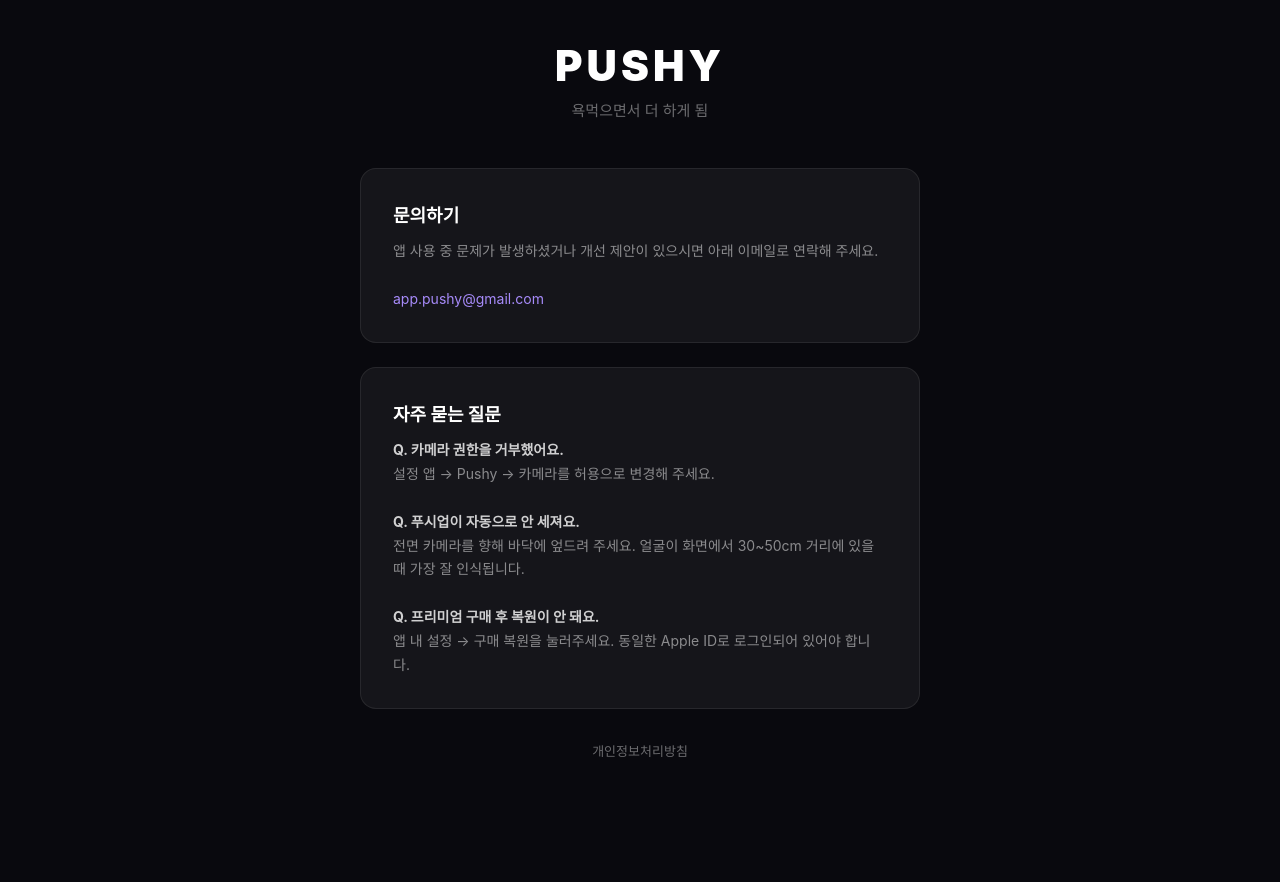
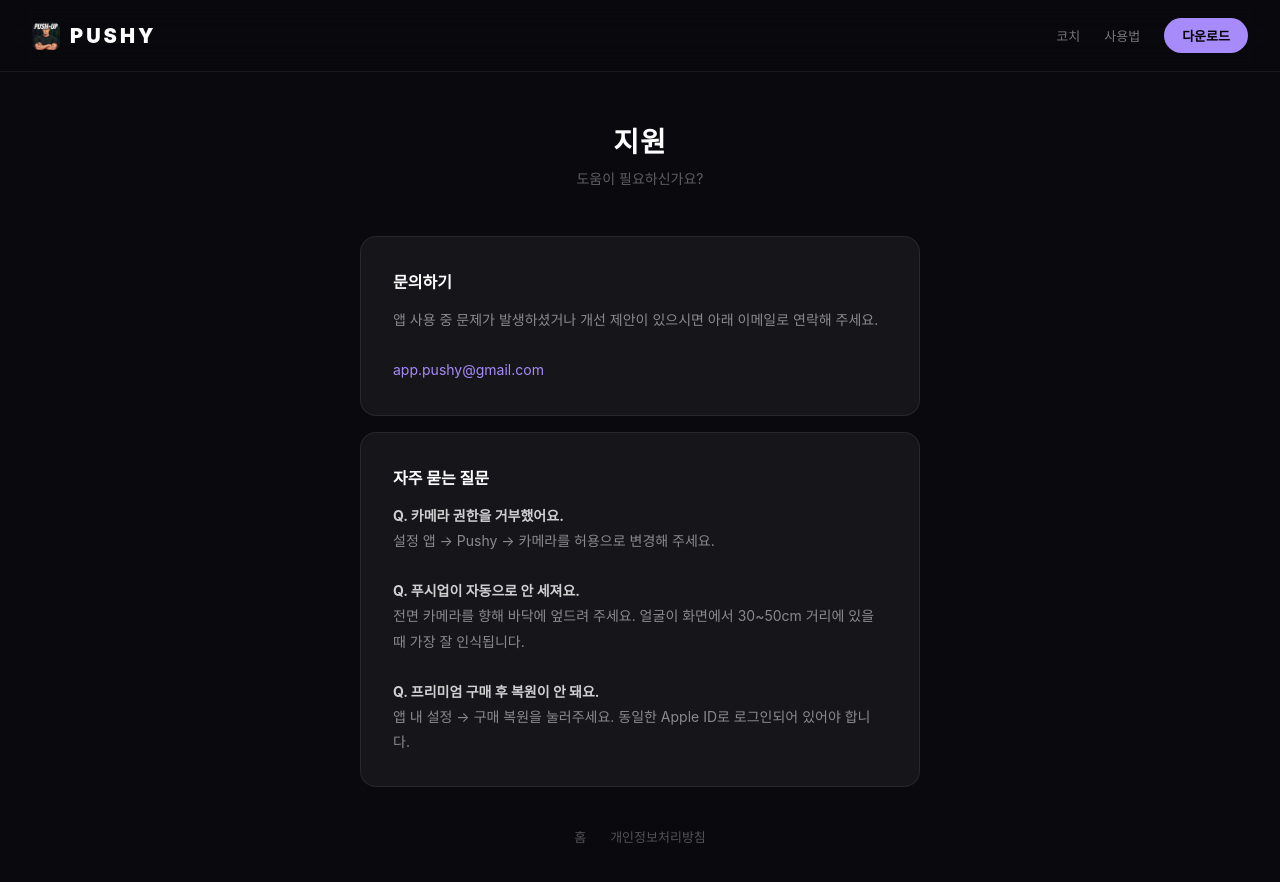
Before and after one commit to app-pushy/app-pushy.github.io, a plain HTML site: page support.html in a window 1280 px wide. Before the commit the page ends 800 px from the top, so only its background shows below. Drawn offline with Linux system fonts and the light colour scheme.

Commit message:
feat: add consistent nav bar to support and privacy pages

```diff
--- a/support.html
+++ b/support.html
@@ -5,7 +5,7 @@
   <meta name="viewport" content="width=device-width, initial-scale=1.0">
   <title>Pushy - 지원</title>
   <style>
-    * { margin: 0; padding: 0; box-sizing: border-box; }
+    *, *::before, *::after { margin: 0; padding: 0; box-sizing: border-box; }
     body {
       background: #09090e;
       color: #fff;
@@ -14,24 +14,60 @@
       display: flex;
       flex-direction: column;
       align-items: center;
-      justify-content: center;
-      padding: 40px 24px;
+      padding: 120px 24px 60px;
+    }
+    nav {
+      position: fixed;
+      top: 0; left: 0; right: 0;
+      z-index: 100;
+      display: flex;
+      align-items: center;
+      justify-content: space-between;
+      padding: 18px 32px;
+      background: rgba(9,9,14,0.85);
+      backdrop-filter: blur(16px);
+      border-bottom: 1px solid rgba(255,255,255,0.08);
+    }
+    .nav-logo {
+      font-size: 20px;
+      font-weight: 900;
+      letter-spacing: 3px;
+      color: #fff;
+      text-decoration: none;
+      display: flex;
+      align-items: center;
+      gap: 10px;
+    }
+    .nav-logo img { width: 28px; height: 28px; border-radius: 7px; }
+    .nav-links { display: flex; gap: 24px; align-items: center; }
+    .nav-links a {
+      font-size: 13px;
+      color: rgba(255,255,255,0.45);
+      text-decoration: none;
+      transition: color 0.2s;
+    }
+    .nav-links a:hover { color: #fff; }
+    .nav-cta {
+      background: #a78bfa;
+      color: #000 !important;
+      font-weight: 700;
+      padding: 8px 18px;
+      border-radius: 20px;
     }
     .container {
       max-width: 560px;
       width: 100%;
       text-align: center;
     }
-    .logo {
-      font-size: 42px;
+    .page-title {
+      font-size: 28px;
       font-weight: 900;
-      letter-spacing: 4px;
-      color: #fff;
+      letter-spacing: 1px;
       margin-bottom: 8px;
     }
-    .tagline {
-      font-size: 15px;
-      color: rgba(255,255,255,0.4);
+    .page-sub {
+      font-size: 14px;
+      color: rgba(255,255,255,0.35);
       margin-bottom: 48px;
     }
     .card {
@@ -39,41 +75,51 @@
       border: 1px solid rgba(255,255,255,0.08);
       border-radius: 16px;
       padding: 32px;
-      margin-bottom: 24px;
+      margin-bottom: 16px;
       text-align: left;
     }
     .card h2 {
-      font-size: 18px;
+      font-size: 16px;
       font-weight: 700;
-      margin-bottom: 12px;
+      margin-bottom: 14px;
       color: #fff;
     }
     .card p {
       font-size: 14px;
-      line-height: 1.7;
+      line-height: 1.8;
       color: rgba(255,255,255,0.5);
     }
-    .card a {
-      color: #a78bfa;
+    .card a { color: #a78bfa; text-decoration: none; }
+    .footer-links {
+      margin-top: 40px;
+      font-size: 13px;
+      display: flex;
+      gap: 24px;
+      justify-content: center;
+    }
+    .footer-links a {
+      color: rgba(255,255,255,0.3);
       text-decoration: none;
     }
-    .nav {
-      margin-top: 32px;
-      font-size: 13px;
-      color: rgba(255,255,255,0.3);
-    }
-    .nav a {
-      color: rgba(255,255,255,0.4);
-      text-decoration: none;
-      margin: 0 12px;
-    }
-    .nav a:hover { color: #fff; }
+    .footer-links a:hover { color: #fff; }
   </style>
 </head>
 <body>
+  <nav>
+    <a href="index.html" class="nav-logo">
+      <img src="images/AppIcon.png" alt="Pushy">
+      PUSHY
+    </a>
+    <div class="nav-links">
+      <a href="index.html#coaches">코치</a>
+      <a href="index.html#how">사용법</a>
+      <a href="https://apps.apple.com/app/id6771961144" class="nav-cta">다운로드</a>
+    </div>
+  </nav>
+
   <div class="container">
-    <div class="logo">PUSHY</div>
-    <div class="tagline">욕먹으면서 더 하게 됨</div>
+    <div class="page-title">지원</div>
+    <div class="page-sub">도움이 필요하신가요?</div>
 
     <div class="card">
       <h2>문의하기</h2>
@@ -95,7 +141,8 @@
       </p>
     </div>
 
-    <div class="nav">
+    <div class="footer-links">
+      <a href="index.html">홈</a>
       <a href="privacy.html">개인정보처리방침</a>
     </div>
   </div>
```
Also changed, not shown: privacy.html (+48 -1 lines).
